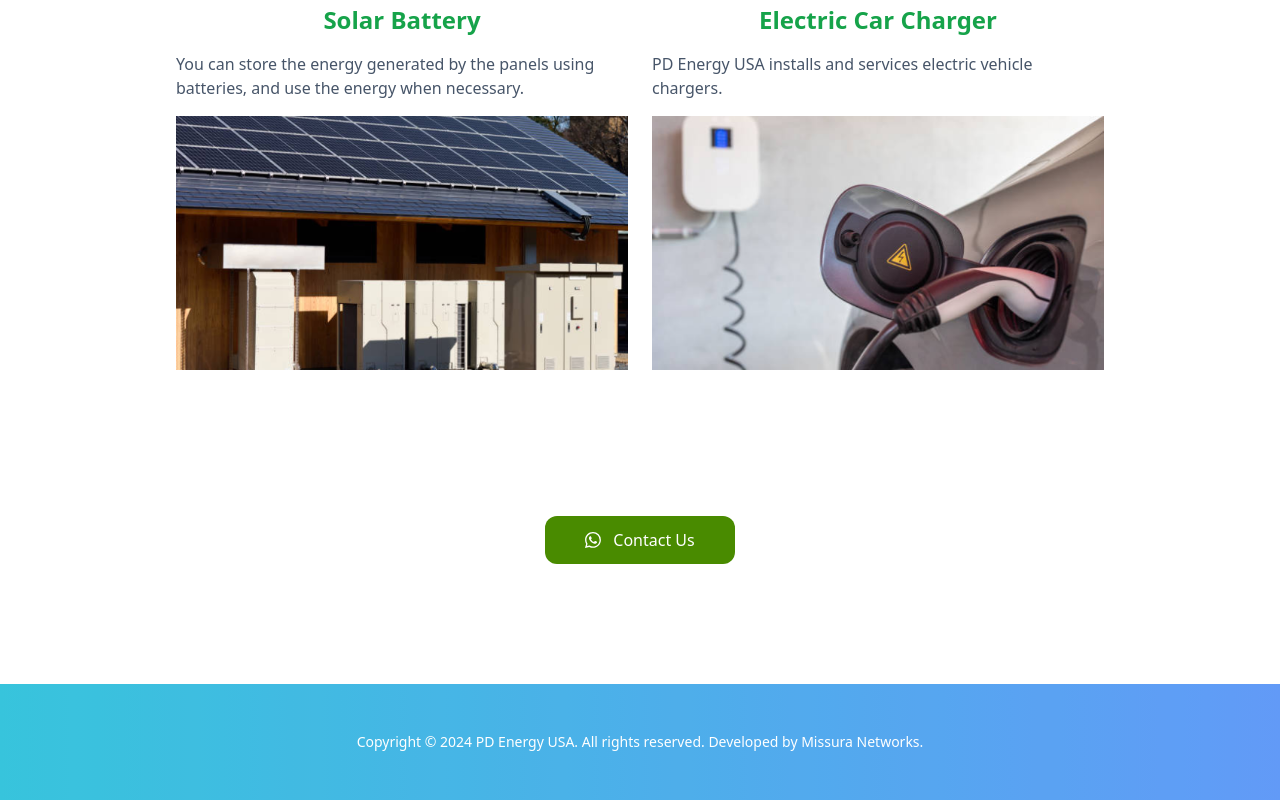
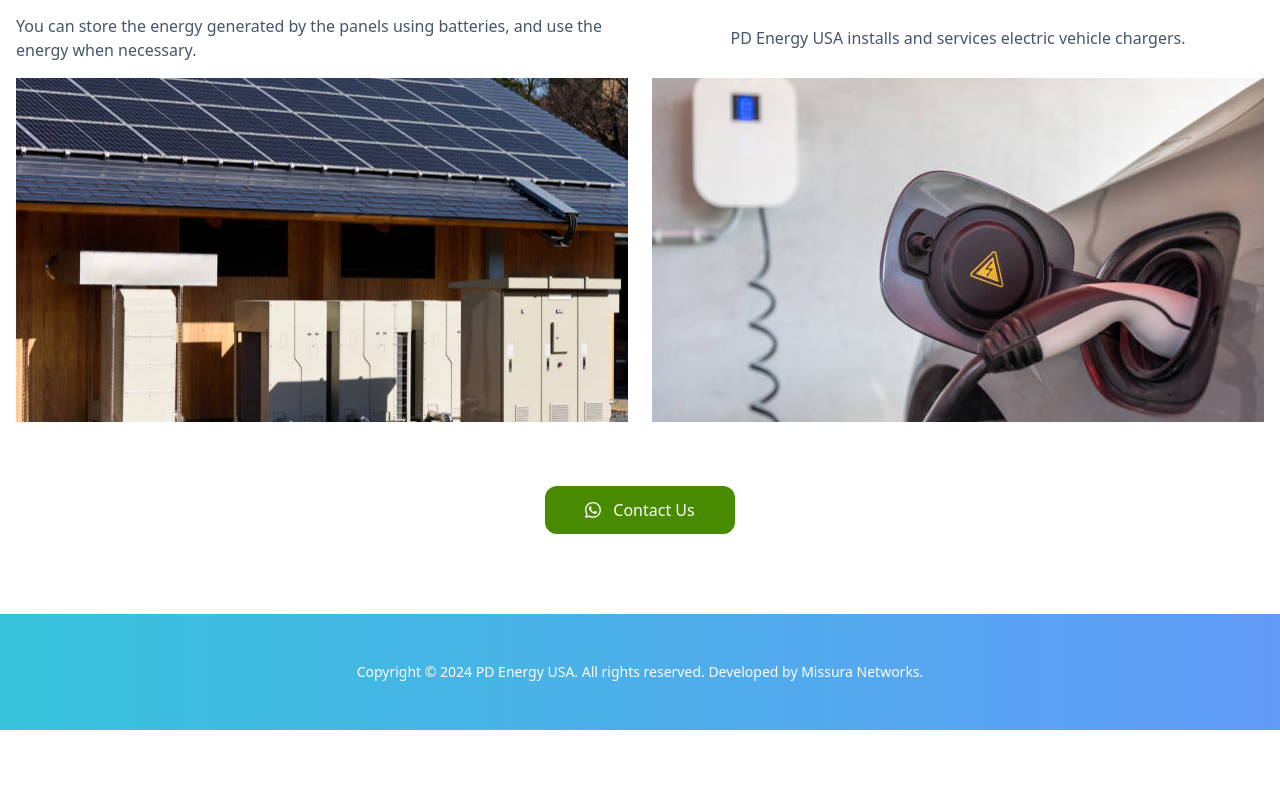
Before and after one commit to mmissura/landing-page-pd-usa, a React (Vite) app: page / in a window 1280 px wide. Shown: the part 1336-2136 px from the top of the page. After the commit the page ends 2066 px from the top, so only its background shows below. Built offline with nearby package versions, Linux system fonts and the light colour scheme.

Commit message:
refactor: improvementes main page

```diff
--- a/src/App.tsx
+++ b/src/App.tsx
@@ -81,8 +81,13 @@ export const App = () => {
         </div>
       </div>
 
-      <section className='w-9/12 mt-20 mx-auto p-4 grid 2xl:grid-cols-2 xl:grid-cols-2 lg:grid-cols-2 grid-cols-1 justify-center items-center gap-6'>
-        <div>
+
+
+
+
+
+      <section className='w-full mt-20 mx-auto p-4 grid 2xl:grid-cols-2 xl:grid-cols-2 lg:grid-cols-2 grid-cols-1 justify-center items-center gap-6'>
+      <div>
           <h2 className='text-center text-2xl text-green-600 font-bold'>
             Home Solar Systems
           </h2>
@@ -90,7 +95,7 @@ export const App = () => {
             Achieve energy independence, reduce your electricity bill with PD
             Energy USA's solar system.
           </p>
-          <div className='w-full h-96 overflow-hidden'>
+          <div className='w-full overflow-hidden'>
             <img
               src={Img}
               className='w-full justify-center border-2 border-slate-200 shadow-md rounded-md'
@@ -107,7 +112,7 @@ export const App = () => {
           <p className='text-slate-600 my-3 h-14 flex justify-center items-center'>
             Cleaning the panel is essential for maximum performance of your system.
           </p>
-          <div className='w-full h-96 overflow-hidden'>
+          <div className='w-full overflow-hidden'>
             <img
               src={Img3}
               className='w-full justify-center border-lg rounded-md'
@@ -125,7 +130,7 @@ export const App = () => {
             You can store the energy generated by the panels using batteries,
             and use the energy when necessary.
           </p>
-          <div className='w-full h-96 overflow-hidden'>
+          <div className='w-full overflow-hidden'>
             <img
               src={Img4}
               className='w-full justify-center'
@@ -142,7 +147,7 @@ export const App = () => {
           <p className='text-slate-600 my-3 h-14 flex justify-center items-center'>
             PD Energy USA installs and services electric vehicle chargers.
           </p>
-          <div className='w-full h-96 overflow-hidden'>
+          <div className='w-full overflow-hidden'>
             <img
               src={Img5}
               className='w-full justify-center'
@@ -153,7 +158,7 @@ export const App = () => {
         </div>
       </section>
 
-      <section className='flex justify-center items-center mb-10'>
+      <section className='flex justify-center items-center mt-12'>
         <a
           href='https://api.whatsapp.com/send/?phone=5519991711316&text=Ol%C3%A1%21+Gostaria+de+mais+informa%C3%A7%C3%B5es+sobre+gera%C3%A7%C3%A3o+de+energia+solar+rural.'
           target='_blank'
```
